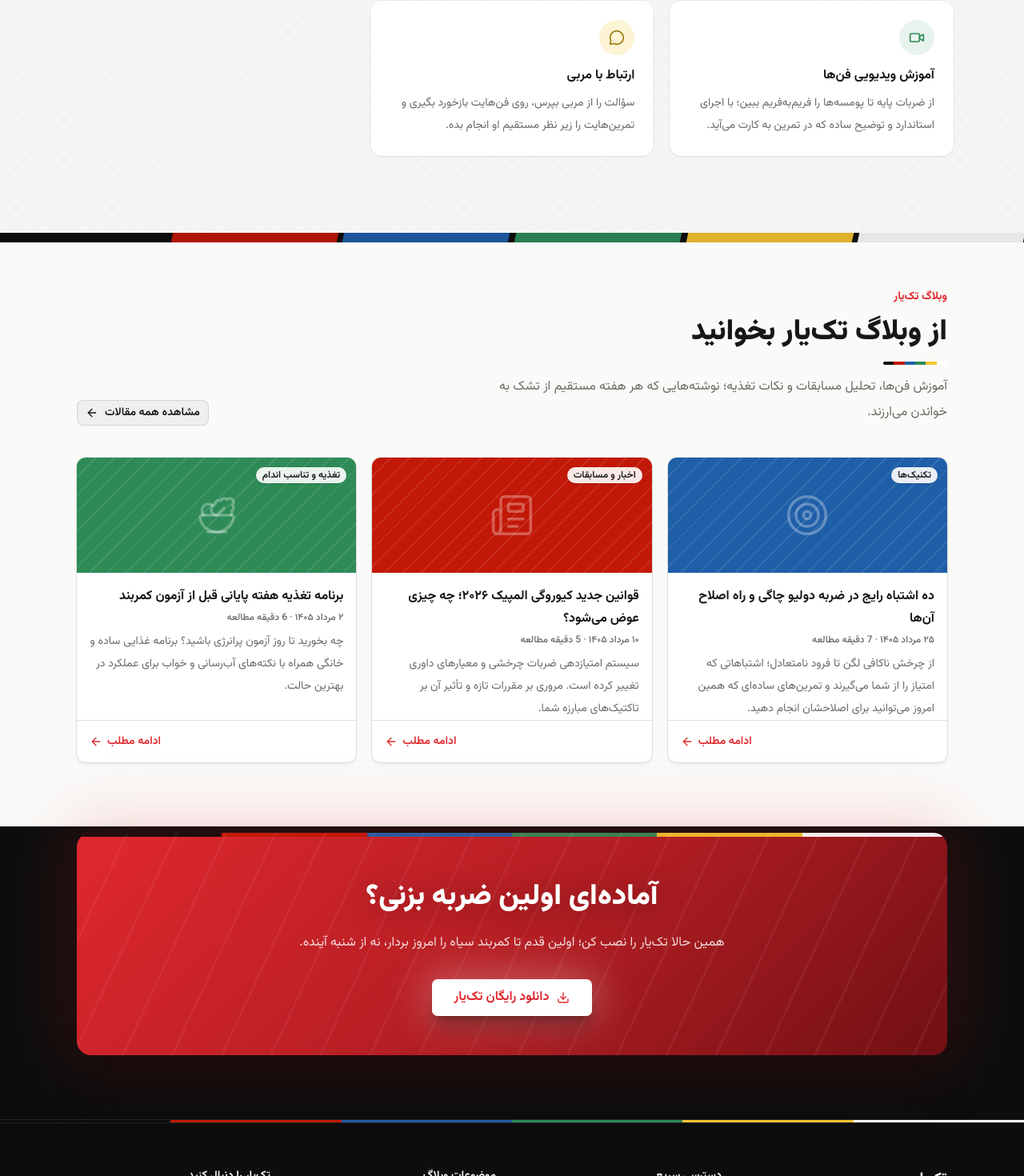
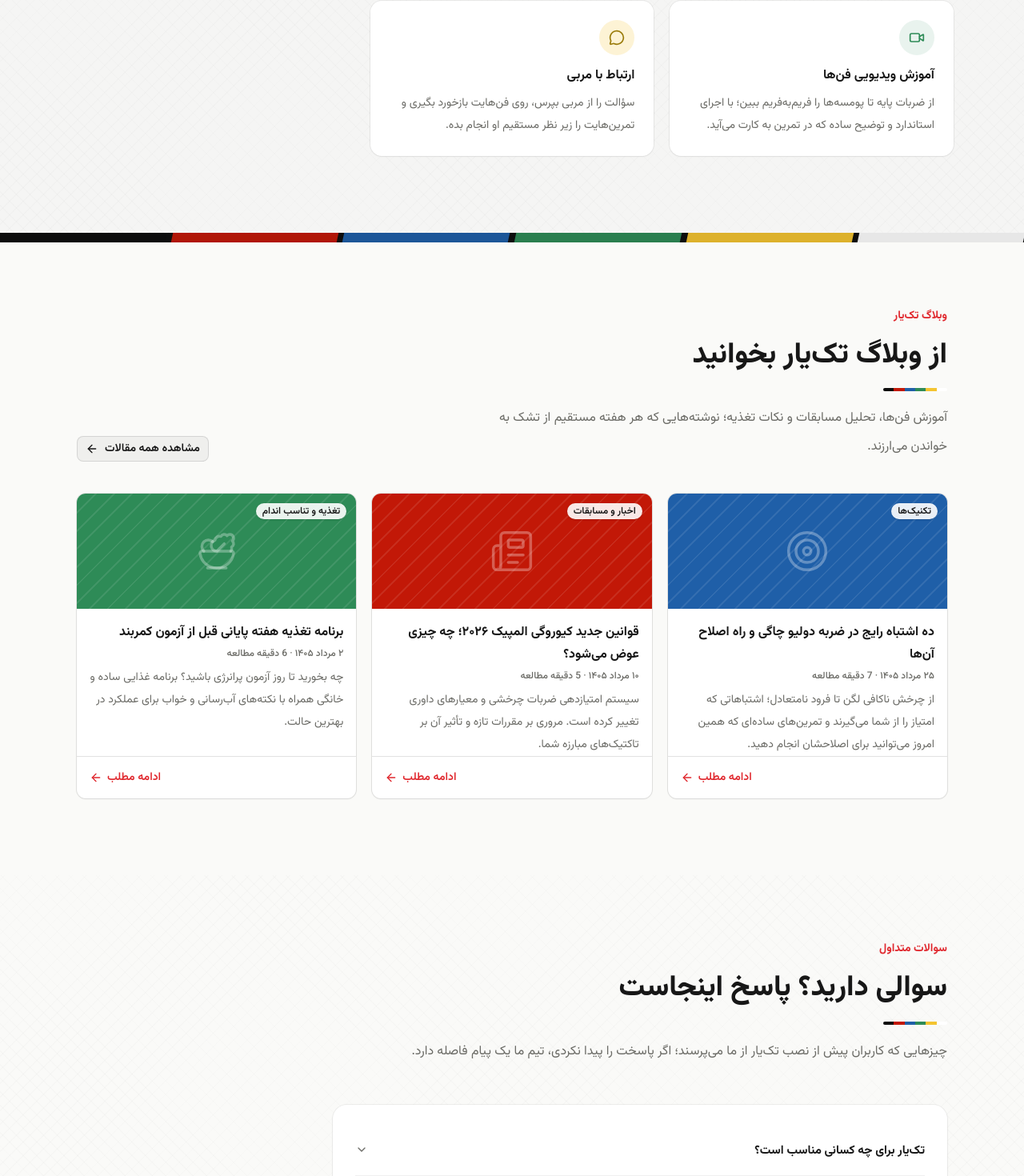
Before and after one commit to MostafaMemari/taekyar-web, a Next.js app: page / in a window 1280 px wide. Shown: the part 1281-2751 px from the top of the page at 80% size. Built offline with nearby package versions, Linux system fonts and the light colour scheme.

Commit message:
feat: add FAQ section and accordion component, enhance UI elements and styles

```diff
--- a/app/globals.css
+++ b/app/globals.css
@@ -295,4 +295,7 @@
     opacity: 1;
     transform: none;
   }
+  [data-slot="accordion-content"] {
+    animation: none !important;
+  }
 }
--- a/app/page.tsx
+++ b/app/page.tsx
@@ -2,6 +2,7 @@ import { BeltDivider } from "@/components/belt-divider";
 import { Hero } from "@/components/home/hero";
 import { Features } from "@/components/home/features";
 import { BlogPreview } from "@/components/home/blog-preview";
+import { Faq } from "@/components/home/faq";
 import { CtaSection } from "@/components/home/cta";
 
 export default function Home() {
@@ -11,6 +12,7 @@ export default function Home() {
       <Features />
       <BeltDivider variant="slant" className="h-3 opacity-90" />
       <BlogPreview />
+      <Faq />
       <CtaSection />
     </>
   );
--- a/components/header.tsx
+++ b/components/header.tsx
@@ -41,7 +41,7 @@ export function Header() {
   const [open, setOpen] = useState(false);
 
   return (
-    <header className="theme-light sticky top-0 z-40 bg-background/85 backdrop-blur-md">
+    <header className="theme-light sticky top-0 z-40 border-b border-black/[0.06] bg-card/70 backdrop-blur-xl">
       <div className="mx-auto flex h-16 max-w-6xl items-center justify-between gap-4 px-4 sm:px-6 lg:px-8">
         <Wordmark />
 
@@ -103,7 +103,6 @@ export function Header() {
           </Sheet>
         </div>
       </div>
-      <div className="border-b border-border" />
     </header>
   );
 }
--- a/components/home/blog-preview.tsx
+++ b/components/home/blog-preview.tsx
@@ -27,20 +27,20 @@ const CATEGORY_STYLES: Record<
 export function BlogPreview() {
   return (
     <section id="blog-preview" className="theme-light bg-background text-foreground">
-      <div className="mx-auto max-w-6xl px-4 pb-14 pt-12 sm:px-6 sm:pb-16 sm:pt-14 lg:px-8 lg:pb-20">
+      <div className="mx-auto max-w-6xl px-4 pb-16 pt-14 sm:px-6 sm:pb-20 sm:pt-16 lg:px-8 lg:pb-24 lg:pt-20">
         <Reveal>
           <div className="flex flex-wrap items-end justify-between gap-6">
             <div className="max-w-xl">
               <span className="text-sm font-bold text-primary">وبلاگ تک‌یار</span>
-              <h2 className="mt-2 text-3xl font-black leading-snug sm:text-4xl">
+              <h2 className="mt-3 text-3xl font-extrabold leading-[1.4] sm:text-4xl">
                 از وبلاگ تک‌یار بخوانید
               </h2>
               <BeltDivider
                 fullWidth={false}
                 variant="pill"
-                className="mt-3 h-1 w-20"
+                className="mt-4 h-1 w-20"
               />
-              <p className="mt-3 text-[15px] leading-7 text-muted-foreground sm:text-base sm:leading-8">
+              <p className="mt-4 text-[15px] leading-8 text-muted-foreground sm:text-base sm:leading-9">
                 آموزش فن‌ها، تحلیل مسابقات و نکات تغذیه؛ نوشته‌هایی که هر هفته
                 مستقیم از تشک به خواندن می‌ارزند.
               </p>
@@ -59,7 +59,7 @@ export function BlogPreview() {
             const { color, Icon } = CATEGORY_STYLES[post.category];
             return (
               <Reveal key={post.id} delay={index * 100}>
-                <Card className="h-full gap-0 pt-0 shadow-md shadow-black/5 transition-all duration-300 hover:-translate-y-1 hover:shadow-xl hover:shadow-black/10">
+                <Card className="h-full gap-0 pt-0 shadow-sm shadow-black/[0.04] transition-all duration-300 hover:-translate-y-1 hover:shadow-lg hover:shadow-black/[0.07]">
                   <div className="relative h-32 w-full overflow-hidden sm:h-36">
                     <div className="absolute inset-0" style={{ backgroundColor: color }} />
                     <div className="absolute inset-0 bg-[repeating-linear-gradient(135deg,rgba(255,255,255,0.09)_0_2px,transparent_2px_16px)]" />
--- a/components/home/cta.tsx
+++ b/components/home/cta.tsx
@@ -7,14 +7,14 @@ import { Button } from "@/components/ui/button";
 export function CtaSection() {
   return (
     <section>
-      <div className="mx-auto max-w-6xl px-4 pb-16 pt-2 sm:px-6 sm:pb-20 lg:px-8">
+      <div className="mx-auto max-w-6xl px-4 pb-16 pt-0 sm:px-6 sm:pb-20 lg:px-8 lg:pb-24">
         <Reveal>
           <div className="relative">
             <div
               aria-hidden="true"
-              className="absolute -inset-3 rounded-[2rem] bg-primary/20 blur-2xl"
+              className="absolute -inset-2 rounded-[2rem] bg-primary/15 blur-xl"
             />
-            <div className="relative overflow-hidden rounded-3xl bg-[linear-gradient(135deg,#e0282e_0%,#b01d22_55%,#701014_100%)] px-6 pb-10 pt-12 text-center shadow-2xl shadow-black/40 sm:px-12 sm:pb-12 sm:pt-14">
+            <div className="relative overflow-hidden rounded-3xl bg-[linear-gradient(135deg,#e0282e_0%,#b01d22_55%,#701014_100%)] px-6 pb-10 pt-12 text-center shadow-xl shadow-primary/25 sm:px-12 sm:pb-12 sm:pt-14">
               <BeltDivider
                 fullWidth
                 className="absolute inset-x-0 top-0 border-0 opacity-90"
@@ -24,7 +24,7 @@ export function CtaSection() {
                 className="absolute inset-0 bg-[repeating-linear-gradient(115deg,rgba(255,255,255,0.05)_0_3px,transparent_3px_56px)]"
               />
               <div className="relative mx-auto max-w-2xl">
-                <h2 className="text-3xl font-black leading-snug text-white drop-shadow-[0_2px_16px_rgba(0,0,0,0.35)] sm:text-4xl">
+                <h2 className="text-3xl font-black leading-snug text-white sm:text-4xl">
                   آماده‌ای اولین ضربه بزنی؟
                 </h2>
                 <p className="mt-4 text-[15px] leading-8 text-white/85 sm:text-base">
@@ -39,7 +39,7 @@ export function CtaSection() {
                   <Button
                     type="button"
                     size="lg"
-                    className="relative h-12 gap-2.5 rounded-lg bg-white px-7 text-base font-bold text-primary shadow-xl shadow-black/25 hover:bg-white/90"
+                    className="relative h-12 gap-2.5 rounded-xl bg-white px-7 text-base font-bold text-primary shadow-xl shadow-black/25 hover:bg-white/90"
                   >
                     <Download />
                     دانلود رایگان تک‌یار
--- /dev/null
+++ b/components/home/faq.tsx
@@ -0,0 +1,103 @@
+import Link from "next/link";
+import { ArrowLeft, MessagesSquare } from "lucide-react";
+
+import { BeltDivider } from "@/components/belt-divider";
+import { Reveal } from "@/components/reveal";
+import {
+  Accordion,
+  AccordionContent,
+  AccordionItem,
+  AccordionTrigger,
+} from "@/components/ui/accordion";
+import { Button } from "@/components/ui/button";
+
+const FAQS = [
+  {
+    question: "تک‌یار برای چه کسانی مناسب است؟",
+    answer:
+      "برای هر علاقه‌مندی به تکواندو؛ از مبتدی‌ای که اولین ضربه‌اش را یاد می‌گیرد تا ورزشکاری که خودش را برای آزمون کمربند یا مسابقه آماده می‌کند.",
+  },
+  {
+    question: "برنامه تمرینی چطور شخصی‌سازی می‌شود؟",
+    answer:
+      "کافی است سطح، هدفت و روزهای تمرینت را مشخص کنی؛ تک‌یار بر همان اساس برنامه هفتگی می‌سازد و با پیشرفت تو آن را به‌روز نگه می‌دارد.",
+  },
+  {
+    question: "آیا می‌توانم مسیر ارتقای کمربندم را دنبال کنم؟",
+    answer:
+      "بله؛ از کمربند سفید تا سیاه، فن‌ها و شرایط هر آزمون ثبت شده است. همیشه می‌بینی دقیقاً کجای مسیر ایستاده‌ای و برای قدم بعدی چه چیزی لازم داری.",
+  },
+  {
+    question: "امکان پرسیدن سوال از مربی وجود دارد؟",
+    answer:
+      "بله؛ سوالاتت را از مربی بپرس، ویدیوی اجرایت را برایش بفرست و روی فن‌هایت بازخورد مستقیم بگیر تا با اطمینان جلو بروی.",
+  },
+  {
+    question: "آیا استفاده از تک‌یار رایگان است؟",
+    answer:
+      "دانلود و شروع استفاده از تک‌یار رایگان است؛ امکانات تکمیلی داخل اپلیکیشن معرفی می‌شوند تا هر زمان که خواستی مسیرت را گسترش بدهی.",
+  },
+];
+
+export function Faq() {
+  return (
+    <section id="faq" className="theme-light relative isolate scroll-mt-24 bg-background text-foreground">
+      {/* Tatami lattice texture — same motif as hero and features */}
+      <div aria-hidden="true" className="bg-tatami pointer-events-none absolute inset-0" />
+
+      <div className="relative mx-auto max-w-6xl px-4 pb-16 pt-14 sm:px-6 sm:pb-20 sm:pt-16 lg:px-8 lg:pb-24 lg:pt-20">
+        <Reveal>
+          <div className="max-w-2xl">
+            <span className="text-sm font-bold text-primary">سوالات متداول</span>
+            <h2 className="mt-3 text-3xl font-extrabold leading-[1.4] sm:text-4xl">
+              سوالی دارید؟ پاسخ اینجاست
+            </h2>
+            <BeltDivider fullWidth={false} variant="pill" className="mt-4 h-1 w-20" />
+            <p className="mt-4 text-[15px] font-normal leading-8 text-muted-foreground sm:text-base sm:leading-9">
+              چیزهایی که کاربران پیش از نصب تک‌یار از ما می‌پرسند؛ اگر پاسخت را
+              پیدا نکردی، تیم ما یک پیام فاصله دارد.
+            </p>
+          </div>
+        </Reveal>
+
+        <Reveal delay={100}>
+          <div className="mt-10 max-w-3xl rounded-3xl bg-card p-5 shadow-sm shadow-black/[0.04] ring-1 ring-black/[0.05] sm:p-7 lg:mt-12">
+            <Accordion type="single" collapsible>
+              {FAQS.map(({ question, answer }, index) => (
+                <AccordionItem key={question} value={`faq-${index + 1}`}>
+                  <AccordionTrigger>{question}</AccordionTrigger>
+                  <AccordionContent>{answer}</AccordionContent>
+                </AccordionItem>
+              ))}
+            </Accordion>
+          </div>
+        </Reveal>
+
+        {/* Contact CTA */}
+        <Reveal delay={140}>
+          <div className="mt-10 flex flex-col items-center gap-5 rounded-2xl bg-card p-6 text-center shadow-sm shadow-black/[0.04] ring-1 ring-black/[0.05] sm:flex-row sm:gap-6 sm:p-7 sm:text-start">
+            <span className="flex size-12 shrink-0 items-center justify-center rounded-full bg-primary/10 text-primary ring-1 ring-primary/15">
+              <MessagesSquare className="!size-6" />
+            </span>
+            <div className="flex-1">
+              <h3 className="text-lg font-extrabold">سوال دیگری دارید؟ با ما تماس بگیرید</h3>
+              <p className="mt-1 text-sm font-normal leading-7 text-muted-foreground">
+                تیم پشتیبانی تک‌یار در سریع‌ترین زمان ممکن پاسخگوی شماست.
+              </p>
+            </div>
+            <Button
+              asChild
+              size="lg"
+              className="h-11 shrink-0 gap-2 rounded-xl bg-primary px-6 text-[15px] font-bold text-white shadow-lg shadow-primary/25 hover:bg-primary/90"
+            >
+              <Link href="/contact">
+                تماس با ما
+                <ArrowLeft className="size-4" />
+              </Link>
+            </Button>
+          </div>
+        </Reveal>
+      </div>
+    </section>
+  );
+}
--- a/components/home/hero.tsx
+++ b/components/home/hero.tsx
@@ -26,7 +26,7 @@ const BELT_LADDER = [
 ];
 
 const TODAY_TRAININGS = [
-  { Icon: Flame, title: "گرم کردن و کشش", meta: "کشش پویا", duration: "۱۰ دقیقه", tint: "bg-orange-500/10 text-orange-600" },
+  { Icon: Flame, title: "گرم کردن و کشش", meta: "کشش پویا", duration: "۱۰ دقیقه", tint: "bg-[#f4c430]/20 text-[#9a7b0a]" },
   { Icon: Zap, title: "دولیو چاگی", meta: "ضربه پا", duration: "۱۵ دقیقه", tint: "bg-primary/10 text-primary" },
   { Icon: Footprints, title: "پومسه ایل جانگ", meta: "اجرای فرم", duration: "۱۲ دقیقه", tint: "bg-[#1f5fa8]/10 text-[#1f5fa8]" },
 ];
@@ -181,7 +181,7 @@ export function Hero() {
       <div aria-hidden="true" className="bg-tatami pointer-events-none absolute inset-0" />
       <div
         aria-hidden="true"
-        className="pointer-events-none absolute inset-0 bg-[radial-gradient(ellipse_60%_55%_at_85%_-10%,rgba(224,40,46,0.07),transparent_60%)]"
+        className="pointer-events-none absolute inset-0 bg-[radial-gradient(ellipse_60%_50%_at_85%_10%,rgba(224,40,46,0.05),transparent_62%)]"
       />
       <div
         aria-hidden="true"
--- /dev/null
+++ b/components/ui/accordion.tsx
@@ -0,0 +1,68 @@
+"use client"
+
+import * as React from "react"
+import { Accordion as AccordionPrimitive } from "radix-ui"
+import { ChevronDown } from "lucide-react"
+
+import { cn } from "@/lib/utils"
+
+function Accordion({
+  ...props
+}: React.ComponentProps<typeof AccordionPrimitive.Root>) {
+  return <AccordionPrimitive.Root data-slot="accordion" {...props} />
+}
+
+function AccordionItem({
+  className,
+  ...props
+}: React.ComponentProps<typeof AccordionPrimitive.Item>) {
+  return (
+    <AccordionPrimitive.Item
+      data-slot="accordion-item"
+      className={cn("border-b border-black/[0.06] last:border-b-0", className)}
+      {...props}
+    />
+  )
+}
+
+function AccordionTrigger({
+  className,
+  children,
+  ...props
+}: React.ComponentProps<typeof AccordionPrimitive.Trigger>) {
+  return (
+    <AccordionPrimitive.Header className="flex">
+      <AccordionPrimitive.Trigger
+        data-slot="accordion-trigger"
+        className={cn(
+          "flex flex-1 items-start justify-between gap-4 rounded-md py-4 text-start text-[15px] font-bold leading-7 outline-none transition-colors hover:text-primary focus-visible:ring-3 focus-visible:ring-ring/50 disabled:pointer-events-none disabled:opacity-50 [&[data-state=open]>svg]:rotate-180",
+          className
+        )}
+        {...props}
+      >
+        {children}
+        <ChevronDown className="pointer-events-none size-4 shrink-0 translate-y-1 text-muted-foreground transition-transform duration-200" />
+      </AccordionPrimitive.Trigger>
+    </AccordionPrimitive.Header>
+  )
+}
+
+function AccordionContent({
+  className,
+  children,
+  ...props
+}: React.ComponentProps<typeof AccordionPrimitive.Content>) {
+  return (
+    <AccordionPrimitive.Content
+      data-slot="accordion-content"
+      className="overflow-hidden text-sm data-[state=closed]:animate-accordion-up data-[state=open]:animate-accordion-down"
+      {...props}
+    >
+      <div className={cn("pb-4 pt-0 leading-8 text-muted-foreground", className)}>
+        {children}
+      </div>
+    </AccordionPrimitive.Content>
+  )
+}
+
+export { Accordion, AccordionItem, AccordionTrigger, AccordionContent }
```
